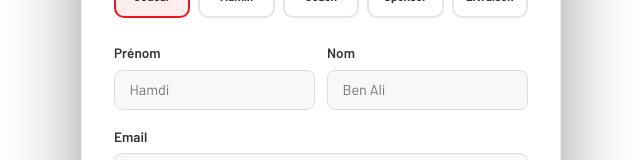
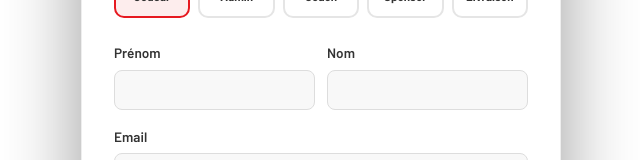
Before and after one commit to safa-hmd/Esprit-PIDEV_SE-4SE1-2526-StreetLeague, an Angular app in the folder StreetLeagueFront/: page /register in a window 1280 px wide. Shown: the part 259-419 px from the top of the page, without its empty margins (319-959 px from the left). Built offline with nearby package versions, Linux system fonts and the light colour scheme; a web font is replaced by a local one.

Commit message:
Add Spring security

```diff
--- a/StreetLeagueFront/src/app/auth/register/register.component.html
+++ b/StreetLeagueFront/src/app/auth/register/register.component.html
@@ -130,13 +130,13 @@
       <div class="form-row">
         <div class="form-group">
           <label for="firstName">Prénom</label>
-          <input type="text" id="firstName" formControlName="firstName" placeholder="Hamdi"
+          <input type="text" id="firstName" formControlName="firstName" placeholder=""
             [class.input-error]="f['firstName'].invalid && f['firstName'].touched" />
           <small class="field-error" *ngIf="f['firstName'].invalid && f['firstName'].touched">Prénom requis.</small>
         </div>
         <div class="form-group">
           <label for="lastName">Nom</label>
-          <input type="text" id="lastName" formControlName="lastName" placeholder="Ben Ali"
+          <input type="text" id="lastName" formControlName="lastName" placeholder=""
             [class.input-error]="f['lastName'].invalid && f['lastName'].touched" />
           <small class="field-error" *ngIf="f['lastName'].invalid && f['lastName'].touched">Nom requis.</small>
         </div>
```
